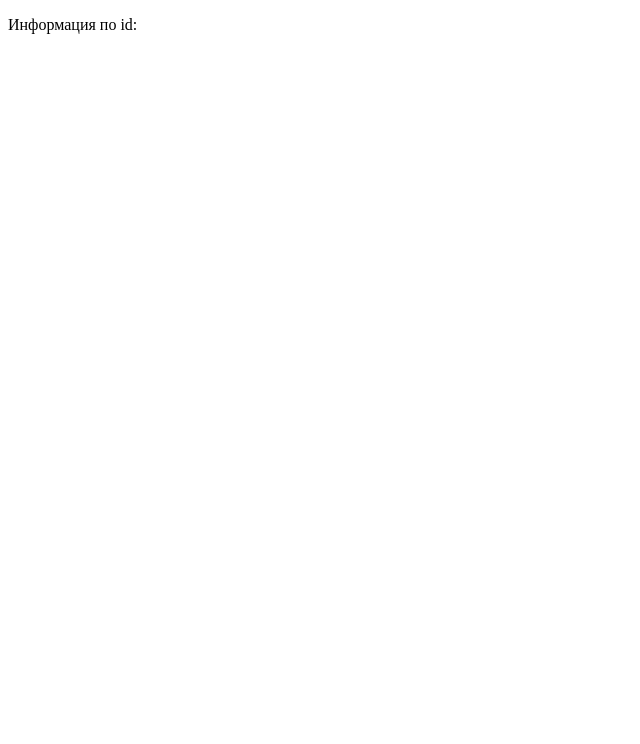
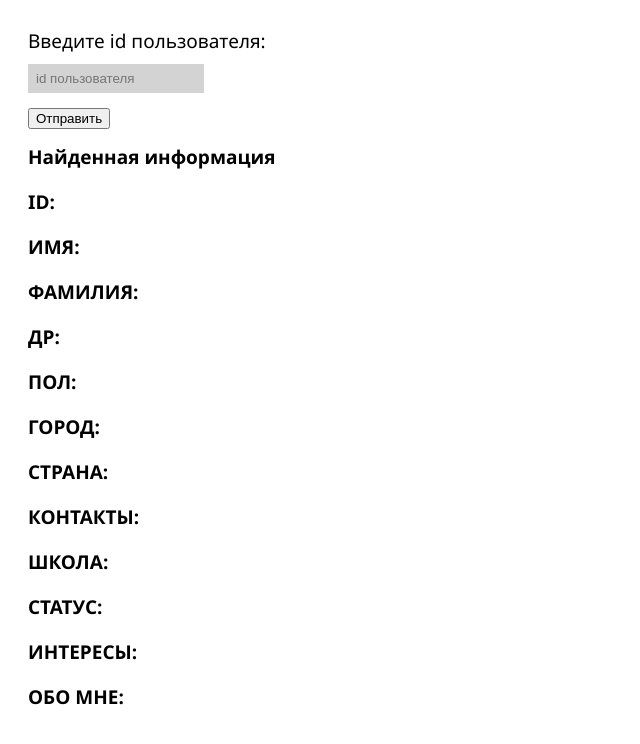
Before and after one commit to AlexFisher13/VKStats, an Angular app: page / in a window 1280 px wide. Shown: the top 744 px of the page, without its empty margins (0-640 px from the left). Built offline with nearby package versions, Linux system fonts and the light colour scheme; no server answers.

Commit message:
add fontend and add paramters for request

```diff
--- a/package.json
+++ b/package.json
@@ -12,16 +12,19 @@
   },
   "private": true,
   "dependencies": {
-    "@angular/animations": "^5.2.0",
+    "@angular/animations": "^5.2.5",
+    "@angular/cdk": "^5.2.1",
     "@angular/common": "^5.2.0",
     "@angular/compiler": "^5.2.0",
     "@angular/core": "^5.2.0",
     "@angular/forms": "^5.2.0",
     "@angular/http": "^5.2.0",
+    "@angular/material": "^5.2.1",
     "@angular/platform-browser": "^5.2.0",
     "@angular/platform-browser-dynamic": "^5.2.0",
     "@angular/router": "^5.2.0",
     "core-js": "^2.4.1",
+    "hammerjs": "^2.0.8",
     "rxjs": "^5.5.6",
     "zone.js": "^0.8.19"
   },
--- a/src/app/stat/stat.component.css
+++ b/src/app/stat/stat.component.css
@@ -0,0 +1,18 @@
+input {
+  background-color: lightgray;
+  border: 0;
+  height: 23px;
+  width: 160px;
+  padding: 3px 8px;
+  display: block;
+  margin: 10px 0;
+}
+button {
+  margin: 5px 0;
+}
+h4 {
+  margin: 10px 0;
+}
+strong {
+  text-transform: uppercase;
+}
--- a/src/app/stat/stat.component.html
+++ b/src/app/stat/stat.component.html
@@ -1,6 +1,17 @@
-<p>
-  Информация по id:
-</p>
-<h1>{{user.uid}}</h1>
-<h1>{{user.first_name}}</h1>
-<h1>{{user.last_name}}</h1>
+<label for="userid">Введите id пользователя: </label>
+<input id="userid" placeholder="id пользователя" #userid>
+<button type="submit" (click)="idHandler(userid)">Отправить</button>
+
+<h4>Найденная информация</h4>
+<p><strong>id: </strong> {{user.uid}}</p>
+<p><strong>имя: </strong>{{user.first_name}}</p>
+<p><strong>фамилия: </strong>{{user.last_name}}</p>
+<p><strong>др: </strong>{{user.bdate}}</p>
+<p><strong>пол: </strong>{{user.sex}}</p>
+<p><strong>город: </strong>{{user.city}}</p>
+<p><strong>страна: </strong>{{user.country}}</p>
+<p><strong>контакты: </strong>{{user.contacts}}</p>
+<p><strong>школа: </strong>{{user.schools}}</p>
+<p><strong>статус: </strong>{{user.status}}</p>
+<p><strong>интересы: </strong>{{user.interests}}</p>
+<p><strong>обо мне: </strong>{{user.about}}</p>
--- a/src/app/stat/stat.component.ts
+++ b/src/app/stat/stat.component.ts
@@ -9,12 +9,16 @@ import {VkapiService} from '../vkapi.service';
 })
 export class StatComponent implements OnInit {
   user = {};
+  id;
 
   constructor(private vkapiService: VkapiService) {}
 
   ngOnInit() {
-      // this.vkapiService.getUser().subscribe(user => console.log(user.response[0]));
-      this.vkapiService.getUser().subscribe(user => this.user = user.response[0]);
+      this.vkapiService.getUser(this.id).subscribe(user => this.user = user.response[0]);
   }
-
+  idHandler(id) {
+   console.log(id.value);
+   this.id = id.value;
+   this.ngOnInit();
+  }
 }
--- a/src/app/vkapi.service.ts
+++ b/src/app/vkapi.service.ts
@@ -6,8 +6,11 @@ import { Observable } from 'rxjs/Observable';
 export class VkapiService {
   constructor(private httpClient: HttpClient) {}
 
-  getUser(): Observable<any> {
-    return this.httpClient.get('https://api.vk.com/method/users.get?user_ids=y.kudinova', {
+  urlstart = 'https://api.vk.com/method/users.get?user_ids=';
+  bdate = '&fields=bdate,sex,city,country,contacts,schools,status,interests,about';
+
+  getUser(id): Observable<any> {
+    return this.httpClient.get(this.urlstart + id + this.bdate, {
       observe: 'body',
       responseType: 'json'
     });
--- a/src/styles.css
+++ b/src/styles.css
@@ -1 +1,6 @@
 /* You can add global styles to this file, and also import other style files */
+body {
+  padding: 20px;
+  font-size: 19px;
+  font-family: "Segoe UI";
+}
```
Also changed, not shown: 1 other file (tests, documents, lock files or other folders).
